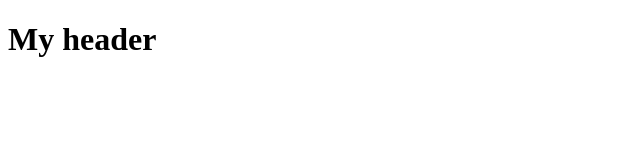
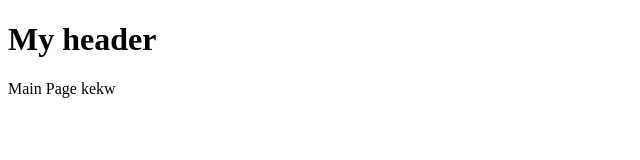
Before and after one commit to okmaga/testgit2, a plain HTML site: page index.html in a window 1280 px wide. Shown: the whole page, without its empty margins (0-640 px from the left). Drawn offline with Linux system fonts and the light colour scheme.

Commit message:
develop main-page

```diff
--- a/index.html
+++ b/index.html
@@ -11,6 +11,9 @@
 <header>
     <h1>My header</h1>
 </header>
+<main>
+    Main Page kekw
+</main>
 <script src="index.js"></script>
 </body>
 </html>
```
